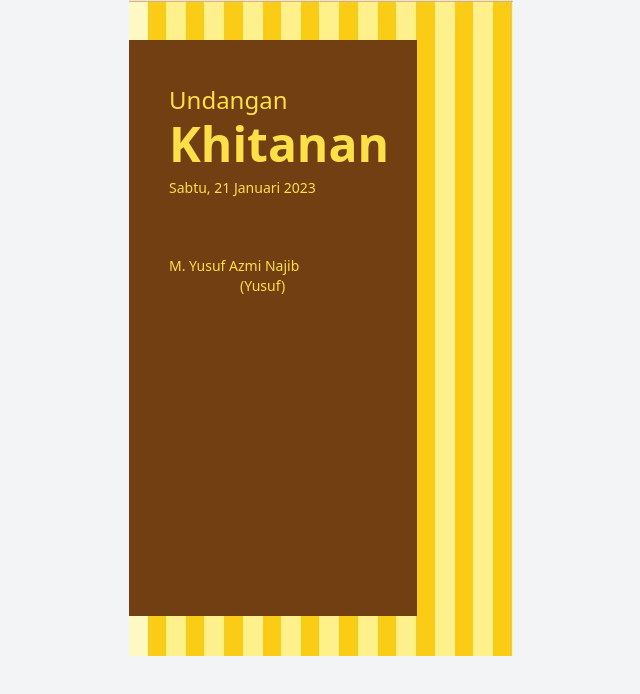
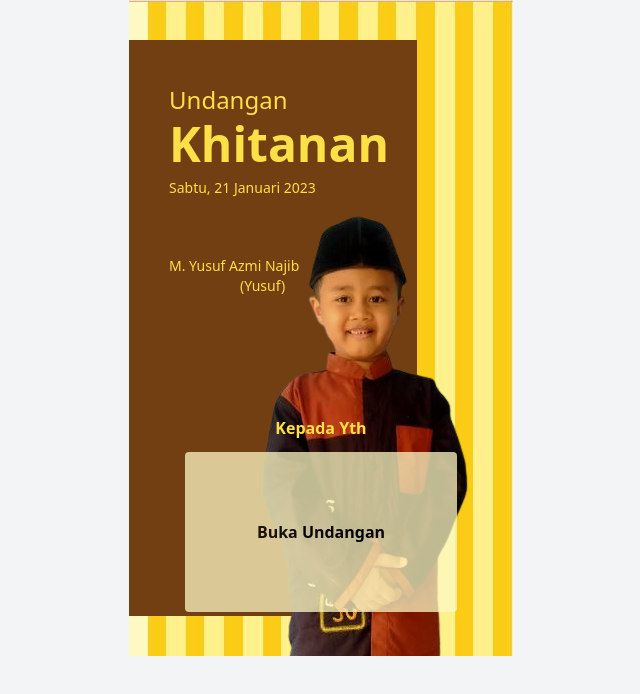
Before and after one commit to najibnurdinpm/online-invitation-khitan, a Vue app: page / in a window 1280 px wide. Shown: the top 694 px of the page, without its empty margins (319-959 px from the left). Built offline with nearby package versions, Linux system fonts and the light colour scheme.

Commit message:
revisi hero

```diff
--- a/src/views/Home.vue
+++ b/src/views/Home.vue
@@ -31,17 +31,12 @@
         </div>
       </div>
     </div>
-    <!-- <div class="flex justify-between w-full ">
-      <div class=" flex-1  absolute top-0 left-0 w-full h-full ">
-        <div id="heading" class="py-20 bg-yellow-900 px-7 flex flex-col h-full w-[70%] relative">
-          <p class="text-yellow-300 font-small text-2xl leading-[40px]">Undangan</p>
-          <h2 class="text-yellow-300 font-bold text-5xl">Khitanan</h2>
-          <p class="text-yellow-300 font-small text-sm leading-[40px]">Sabtu, 21 Januari 2023</p>
-          <div class="mt-12 max-w-[90%]">
-            <h3 class="text-yellow-300 font-small text-sm">M. Yusuf Azmi Najib</h3>
-            <p class="text-center text-yellow-300 font-small text-sm">(Yusuf)</p>
+    <div id="box-image-hero" class=" w-3/4 absolute bottom-0 right-0 h-[450px] ">
+      <div class="relative h-full right-0 bg-[url('@/assets/hero.png')] ">
+
       </div>
-          <div class="absolute bottom-20 w-full left-14 h-40 z-10">
+    </div>
+    <div class="absolute bottom-20 w-full px-14 h-40 z-10">
       <div id="label-name" class="text-center   h-full ">
         <p class="text-yellow-300 font-bold mb-3">Kepada Yth</p>
         <div class="w-full h-full opacity-75 bg-yellow-100 rounded flex justify-center items-center">
@@ -54,14 +49,6 @@
         </div>
       </div>
     </div>
-        </div>
-      </div>
-       <div id="box-image-hero" class=" flex-1 w-full h-[600px] relative ">
-        <img class="shadow-xl w-auto h-auto absolute bottom-0 right-0" :src="hero" />
-      </div>
-
-
-    </div> -->
   </section>
 </template>
 <script setup>
```
Lines whose indentation alone changed are shown as unchanged.
